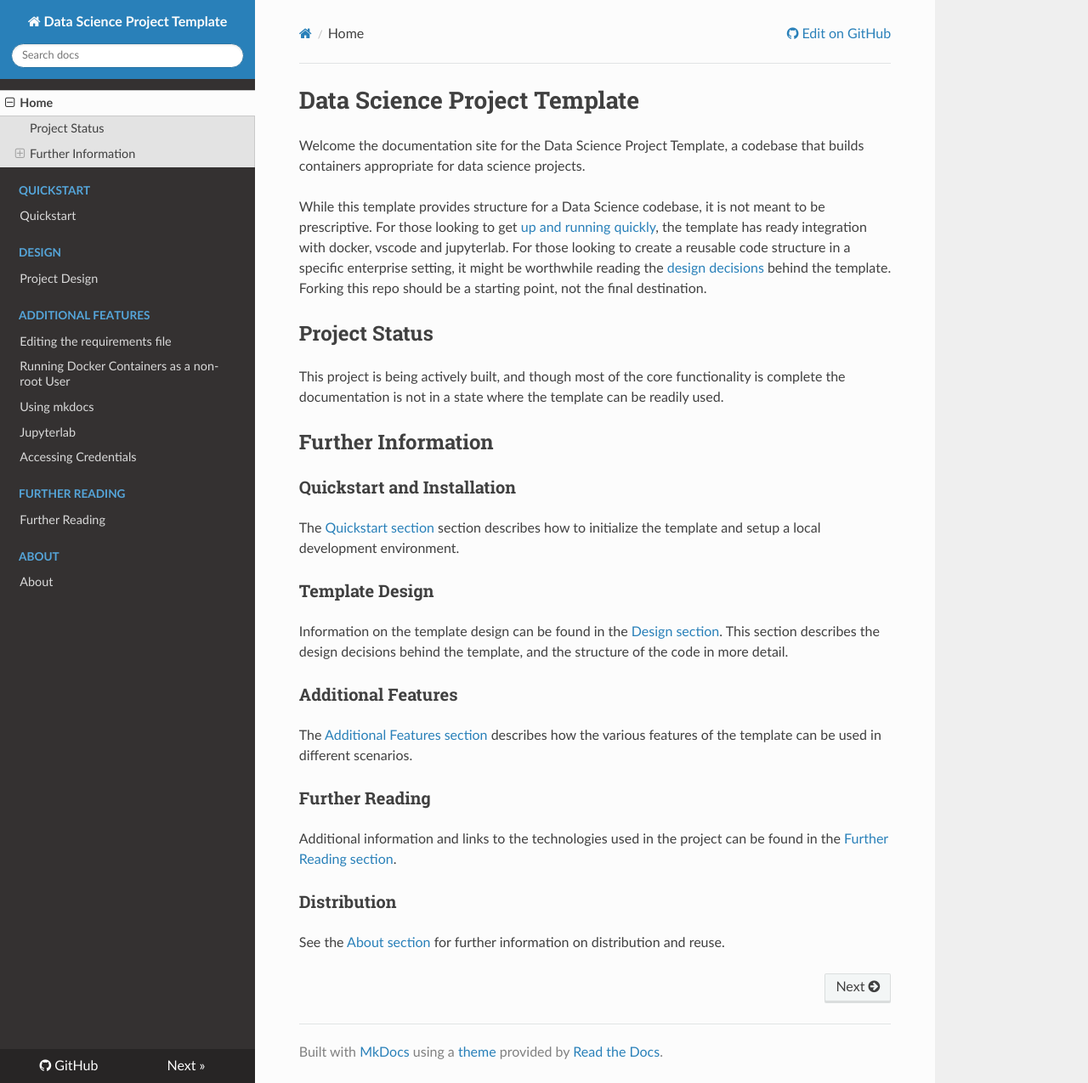
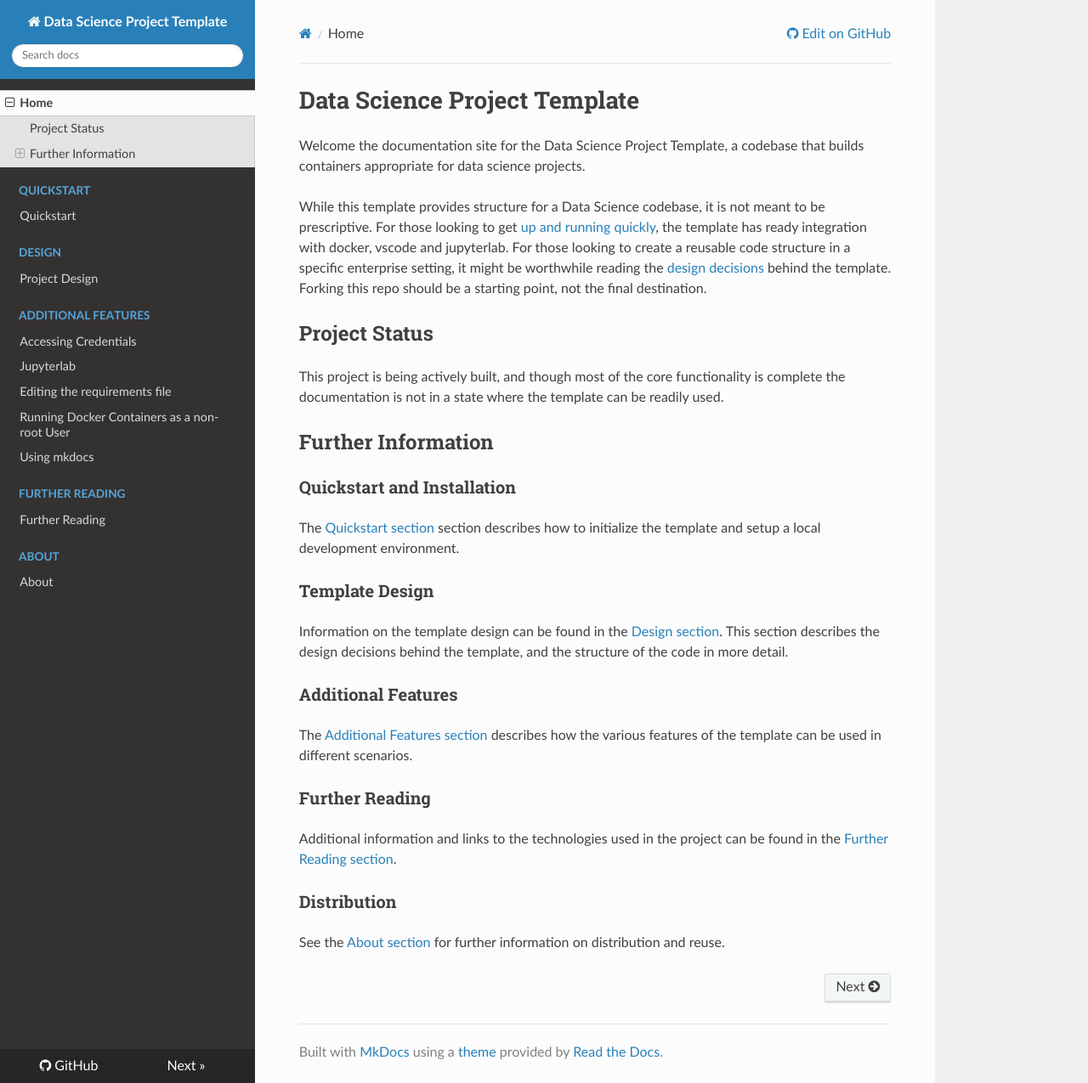
Before and after one commit to mark-curran/data-science-project-template, an MkDocs documentation site: the page built from docs/docs/index.md, in a window 1280 px wide and 1275 px high. Shown: the whole window at 85% size. Built offline with MkDocs 1.6.1, drawn with Linux system fonts in a browser that asks for light colours; nearby versions of some CDN libraries.

```diff
--- a/docs/mkdocs.yml
+++ b/docs/mkdocs.yml
@@ -10,11 +10,11 @@ nav:
     - Design:
         - 'design/design.md'
     - Additional Features:
+        - 'additional_features/accessing_credentials.md'
+        - 'additional_features/jupyterlab.md'
         - 'additional_features/editing_requirements.md'
         - 'additional_features/users_inside_container.md'
         - 'additional_features/using_mkdocs.md'
-        - 'additional_features/jupyterlab.md'
-        - 'additional_features/accessing_credentials.md'
     - Further Reading:
         - 'further_reading/further_reading.md'
     - About:
```
